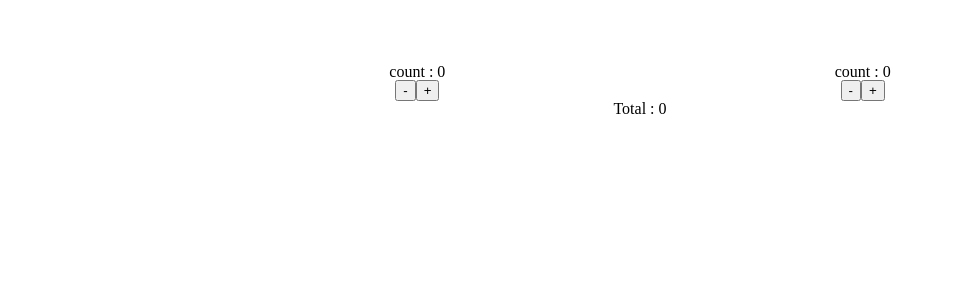
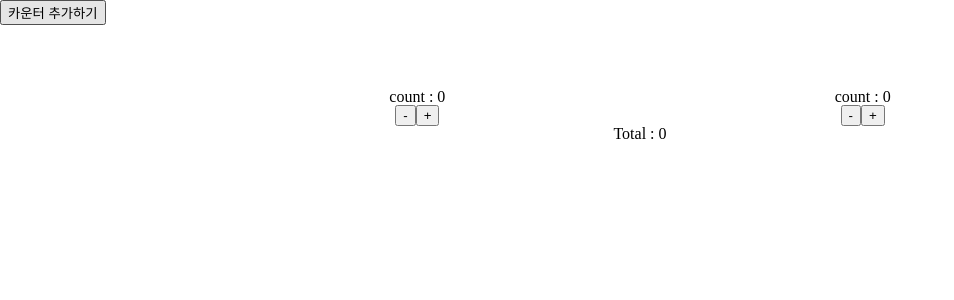
Before and after one commit to bobob0311/Type_Redux, a React (Vite) app: page / in a window 1280 px wide. Shown: the top 300 px of the page, without its empty margins (0-954 px from the left). Built offline with nearby package versions, Linux system fonts and the light colour scheme.

Commit message:
counter 추가 기능

```diff
--- a/src/counter/ConterBox.tsx
+++ b/src/counter/ConterBox.tsx
@@ -4,6 +4,7 @@ import styled from './CounterBox.module.css'
 
 export default function CounterBox() {
     const [total, setTotal] = useState<number>(0);
+    const [counter, setCounter] = useState<JSX.Element[]>([]);
 
     const handlePlus = () => {
         setTotal(prev => prev + 1);
@@ -13,9 +14,20 @@ export default function CounterBox() {
         setTotal(prev => prev - 1);
     }
 
+    const handleAddCount = () => {
+        setCounter(prevCounters => [
+            ...prevCounters,
+            <Counter key={prevCounters.length} onMinus={handleMinus} onPlus={handlePlus}></Counter>
+        ])
+    }
+
+
+
     return (
         <>
+            <button onClick={handleAddCount}>카운터 추가하기</button>
             <div id={styled.counterBox}>
+                {counter}
                 <Counter onMinus={handleMinus} onPlus={handlePlus}></Counter>
                 <Counter onMinus={handleMinus} onPlus={handlePlus}></Counter>
             </div>
```
